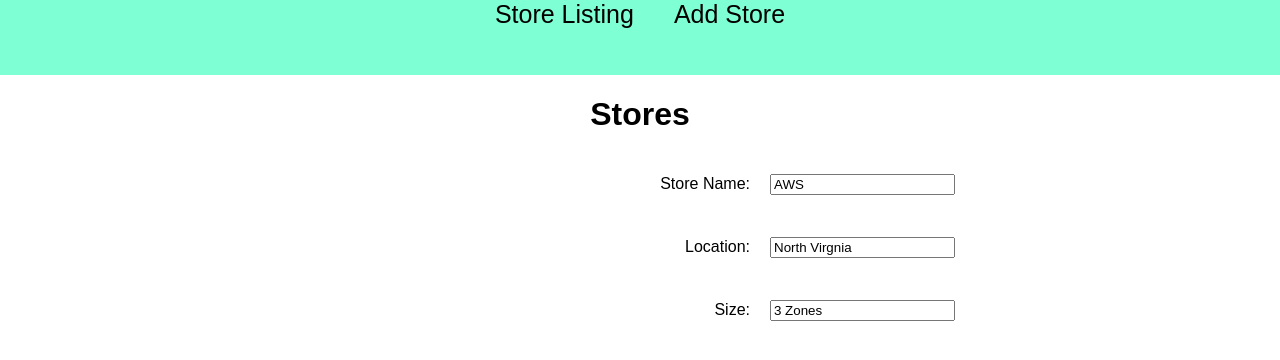
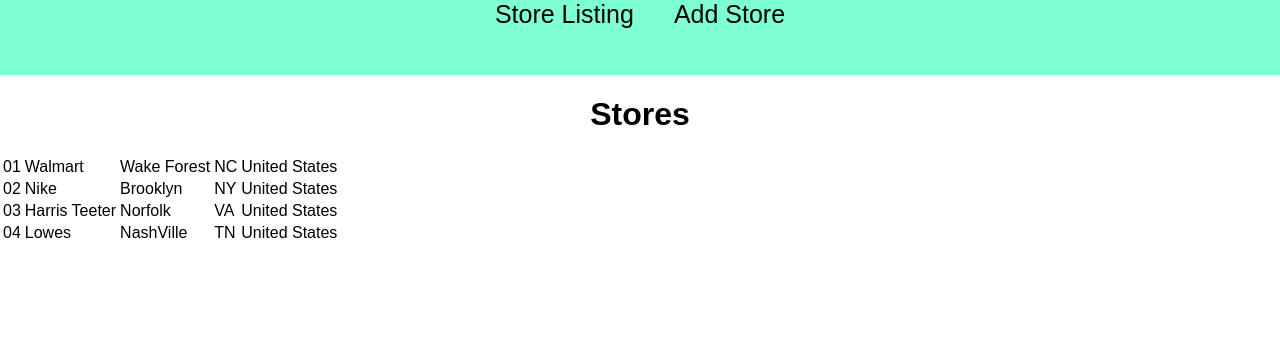
Before and after one commit to NaeemJG/Store-React-App, a React (Create React App) app: page / in a window 1280 px wide. Shown: the top 360 px of the page. Built offline with nearby package versions, Linux system fonts and the light colour scheme.

Commit message:
Created Table with store data

```diff
--- a/src/App.js
+++ b/src/App.js
@@ -4,10 +4,29 @@
 
 class App extends Component {
   state = {
-    storename: 'AWS',
-    location: 'North Virgnia',
-    size: '3 Zones'
+    stores: [
+      {id: '01', storename: 'Walmart', country: 'United States', city: 'Wake Forest', state: 'NC'},
+      {id: '02', storename: 'Nike', country: 'United States', city: 'Brooklyn', state: 'NY'},
+      {id: '03', storename: 'Harris Teeter', country: 'United States', city: 'Norfolk', state: 'VA'},
+      {id: '04', storename: 'Lowes', country: 'United States', city: 'NashVille', state: 'TN'}
+
+    ]
   }
+
+  renderTableData() {
+    return this.state.stores.map((store, index) => {
+       const { id, storename, country, city, state} = store
+       return (
+          <tr key={id}>
+             <td>{id}</td>
+             <td>{storename}</td>
+             <td>{city}</td>
+             <td>{state}</td>
+             <td>{country}</td>
+          </tr>
+       )
+    })
+ }
 
   render() {
     return (
@@ -17,7 +36,11 @@
           <a href="#"className="Spacing">Add Store</a>
         </div>
         <h1 className="App">Stores</h1>
-        <FormComp storename={this.state.storename} location={this.state.location} size={this.state.size}/>
+        <table id='stores'>
+          <tbody>
+            {this.renderTableData()}
+          </tbody>
+        </table>
       </div>
     );
 
```
